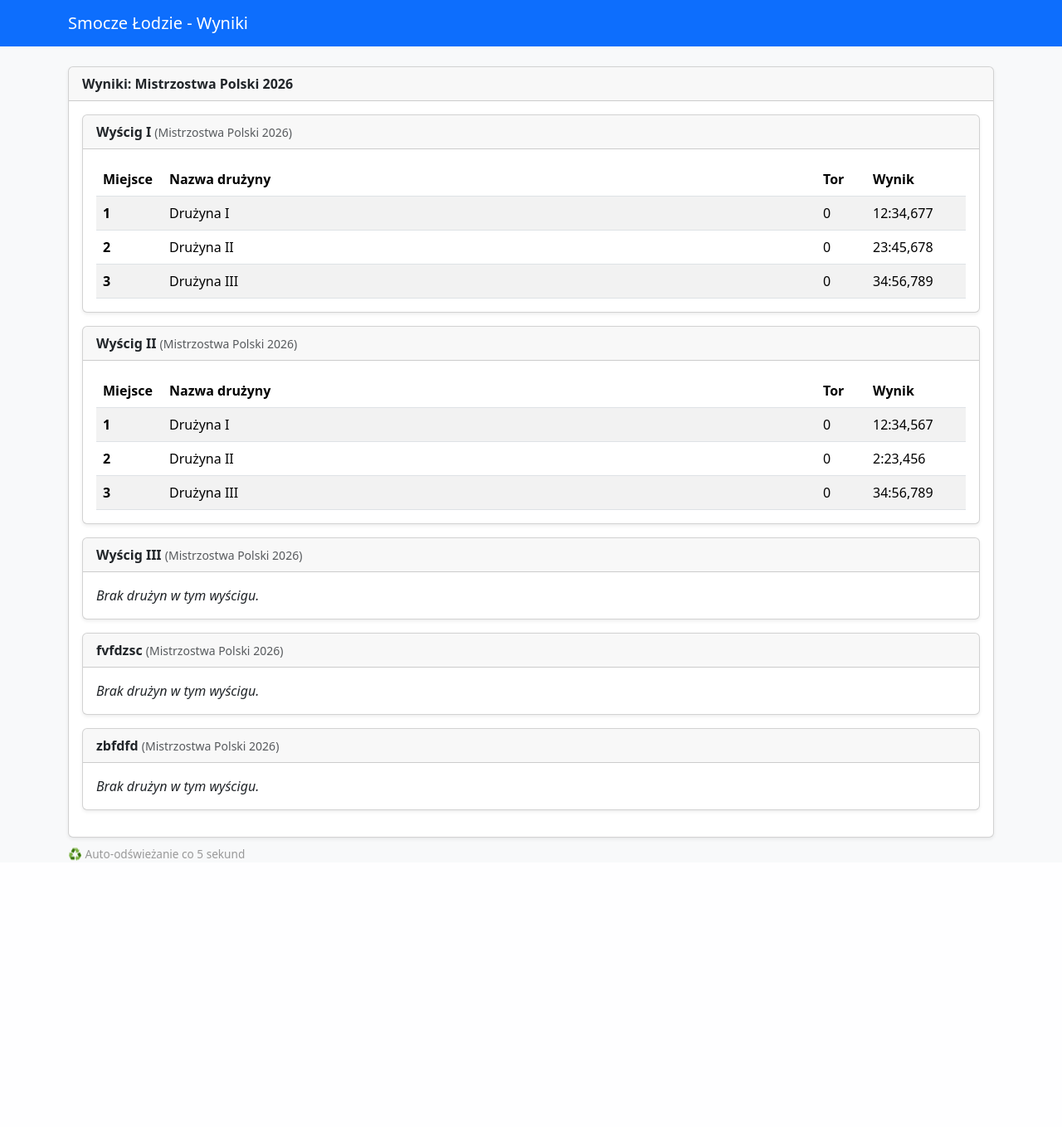
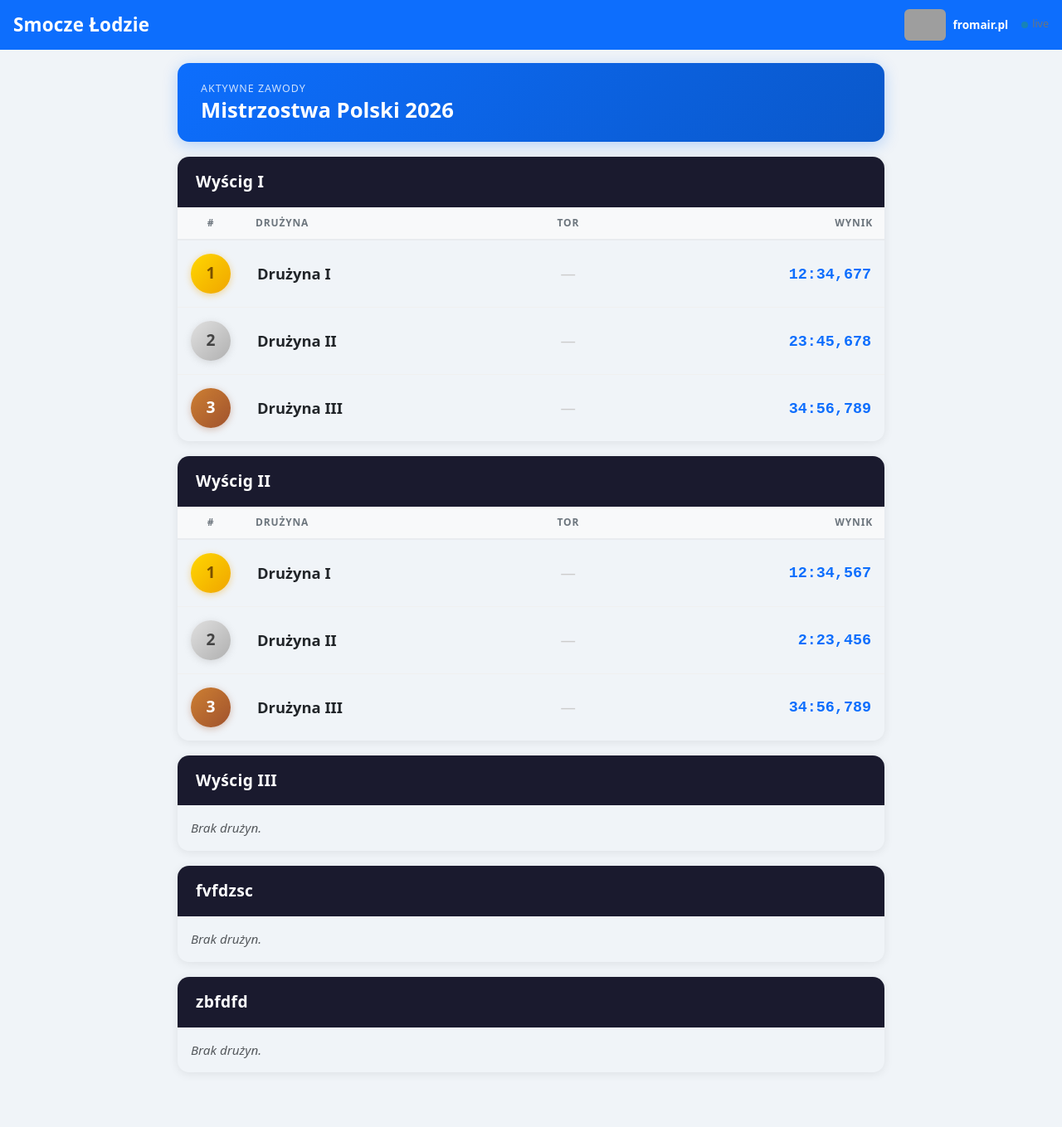
Before and after one commit to IgnacyChrzastowski/Smocze_lodzie-wyniki, a PHP site: page / in a window 1280 px wide. Shown: the whole page at 83% size. Before the commit the page ends 1038 px from the top, so only its background shows below. Run offline with PHP 8.4, Linux system fonts and the light colour scheme; data comes from the database, SQL or seed files in the repository; grey boxes are pictures that could not be loaded.

Commit message:
Prezentation page update (index.html)

```diff
--- a/ajax_get_results.php
+++ b/ajax_get_results.php
@@ -1,14 +1,14 @@
 <?php
 require_once "config.php";
 
-// Pobierz id zawodów z query string (opcjonalnie) LUB z cookies
+// Pobierz zawody_id z GET lub ustawień
 $zawody_id = isset($_GET['zawody_id']) ? (int)$_GET['zawody_id'] : 0;
 
 if ($zawody_id === 0 && isset($_COOKIE['zawody_prezentacyjne'])) {
     $zawody_id = (int)$_COOKIE['zawody_prezentacyjne'];
 }
 
-// zapytanie do bazy
+// Zapytanie do bazy
 if ($zawody_id > 0) {
     $res = $conn->query("
         SELECT w.id AS id, w.nazwa AS nazwa_w, w.id_zawodow, z.nazwa AS nazwa_z
@@ -34,7 +34,7 @@ if ($res) {
     $res->free();
 }
 
-// pobierz drużyny pogrupowane po id_wyscigu (z polem tor)
+// Pobierz drużyny
 $druzyny_by_wyscig = [];
 $res3 = $conn->query("SELECT id, nazwa, wynik, tor, miejsce, id_wyscigu FROM druzyny ORDER BY id_wyscigu ASC, miejsce ASC");
 if ($res3) {
@@ -50,41 +50,52 @@ if ($res3) {
 
 // HTML output
 if (count($wyscigi) === 0) {
-    echo '<div class="card-body"><em>Brak wyścigów dla wybranego kryterium.</em></div>';
+    echo '<div class="empty-state"><div>Brak wyścigów do wyświetlenia.</div></div>';
 } else {
     foreach ($wyscigi as $w) {
-        echo '<div class="card shadow-sm mb-3">';
-        echo '<div class="card-header">';
-        echo '<strong>' . htmlspecialchars($w['nazwa_w']) . '</strong>';
-        echo ' <small class="text-muted">(' . htmlspecialchars(isset($w['nazwa_z']) ? $w['nazwa_z'] : '—') . ')</small>';
-        echo '</div>';
-        echo '<div class="card-body">';
+        echo '<div class="race-card">';
+        echo '<div class="race-title">' . htmlspecialchars($w['nazwa_w']) . '</div>';
 
         $teams = isset($druzyny_by_wyscig[(int)$w['id']]) ? $druzyny_by_wyscig[(int)$w['id']] : [];
         if (count($teams) === 0) {
-            echo '<em>Brak drużyn w tym wyścigu.</em>';
+            echo '<div class="px-3 py-3 text-muted" style="font-size:.95rem"><em>Brak drużyn.</em></div>';
         } else {
-            echo '<table class="table table-striped mb-0">';
-            echo '<thead>';
-            echo '<tr><th style="width:80px">Miejsce</th><th>Nazwa drużyny</th><th style="width:60px">Tor</th><th style="width:120px">Wynik</th></tr>';
-            echo '</thead>';
-            echo '<tbody>';
+            echo '<table class="results-table">';
+            echo '<thead><tr>';
+            echo '<th style="width:56px;text-align:center">#</th>';
+            echo '<th>Drużyna</th>';
+            echo '<th style="width:60px;text-align:center">Tor</th>';
+            echo '<th style="text-align:right">Wynik</th>';
+            echo '</tr></thead><tbody>';
             foreach ($teams as $t) {
-                $wynik = $t['wynik'];
-                $tor = $t['tor'];
                 $miejsce = (int)$t['miejsce'];
+                $wynik   = $t['wynik'];
+                $tor     = $t['tor'];
                 $nazwa_t = htmlspecialchars($t['nazwa']);
+
+                // klasa medalu
+                $medal = '';
+                if ($miejsce === 1) $medal = 'gold';
+                elseif ($miejsce === 2) $medal = 'silver';
+                elseif ($miejsce === 3) $medal = 'bronze';
+
                 echo '<tr>';
-                echo '<td><strong>' . $miejsce . '</strong></td>';
-                echo '<td>' . $nazwa_t . '</td>';
-                echo '<td>' . ($tor !== null && $tor !== '' ? htmlspecialchars($tor) : '—') . '</td>';
-                echo '<td>' . ($wynik !== null && $wynik !== '' ? htmlspecialchars($wynik) : '—') . '</td>';
+                echo '<td style="text-align:center"><span class="place-badge ' . $medal . '">' . $miejsce . '</span></td>';
+                echo '<td><span class="team-name">' . $nazwa_t . '</span></td>';
+                echo '<td style="text-align:center">';
+                echo ($tor !== null && $tor !== '' && (int)$tor > 0)
+                    ? '<span class="lane-badge">' . (int)$tor . '</span>'
+                    : '<span style="color:#ccc">—</span>';
+                echo '</td>';
+                echo '<td style="text-align:right">';
+                echo ($wynik !== null && $wynik !== '')
+                    ? '<span class="result-time">' . htmlspecialchars($wynik) . '</span>'
+                    : '<span class="result-time empty">—</span>';
+                echo '</td>';
                 echo '</tr>';
             }
-            echo '</tbody>';
-            echo '</table>';
+            echo '</tbody></table>';
         }
-        echo '</div>';
         echo '</div>';
     }
 }
--- a/index.php
+++ b/index.php
@@ -34,40 +34,205 @@ if ($zawody_id > 0) {
 <head>
     <meta charset="utf-8">
     <title>Wyniki Smoczych Łodzi</title>
+    <meta name="viewport" content="width=device-width, initial-scale=1">
     <link href="https://cdn.jsdelivr.net/npm/bootstrap@5.3.2/dist/css/bootstrap.min.css" rel="stylesheet">
     <style>
-        #resultsContainer { min-height: 300px; }
-        .refresh-indicator { font-size: 0.85rem; color: #999; margin-top: 10px; }
+        :root {
+            --font-base: clamp(1.05rem, 2.5vw, 1.25rem);
+        }
+
+        body {
+            font-size: var(--font-base);
+            background: #f0f4f8;
+        }
+
+        /* ── Navbar ── */
+        .navbar-brand {
+            font-size: clamp(1.1rem, 3vw, 1.4rem);
+            font-weight: 700;
+            letter-spacing: .01em;
+        }
+        .refresh-pill {
+            font-size: 0.78rem;
+            color: #6c757d;
+            display: flex;
+            align-items: center;
+            gap: 5px;
+        }
+        .refresh-dot {
+            width: 8px; height: 8px;
+            border-radius: 50%;
+            background: #28a745;
+            animation: pulse 2s infinite;
+            flex-shrink: 0;
+        }
+        @keyframes pulse {
+            0%, 100% { opacity: 1; }
+            50%       { opacity: .3; }
+        }
+
+        /* ── Nagłówek zawodów ── */
+        .zawody-header {
+            background: linear-gradient(135deg, #0d6efd 0%, #0a58ca 100%);
+            color: #fff;
+            border-radius: 14px;
+            padding: clamp(14px, 3vw, 22px) clamp(16px, 4vw, 28px);
+            margin-bottom: 18px;
+            box-shadow: 0 4px 18px rgba(13,110,253,.25);
+        }
+        .zawody-header .label {
+            font-size: .78rem;
+            text-transform: uppercase;
+            letter-spacing: .08em;
+            opacity: .8;
+            margin-bottom: 2px;
+        }
+        .zawody-header .nazwa {
+            font-size: clamp(1.15rem, 3.5vw, 1.6rem);
+            font-weight: 700;
+            line-height: 1.2;
+        }
+
+        /* ── Karta wyścigu ── */
+        .race-card {
+            border: none;
+            border-radius: 14px;
+            box-shadow: 0 2px 12px rgba(0,0,0,.08);
+            overflow: hidden;
+            margin-bottom: 18px;
+        }
+        .race-card .race-title {
+            background: #1a1a2e;
+            color: #fff;
+            font-size: clamp(1rem, 2.8vw, 1.2rem);
+            font-weight: 700;
+            padding: clamp(10px, 2.5vw, 16px) clamp(14px, 3vw, 22px);
+            letter-spacing: .02em;
+        }
+
+        /* ── Tabela wyników ── */
+        .results-table {
+            width: 100%;
+            border-collapse: collapse;
+            font-size: clamp(1rem, 2.6vw, 1.15rem);
+        }
+        .results-table th {
+            background: #f8f9fa;
+            font-size: .75rem;
+            font-weight: 700;
+            text-transform: uppercase;
+            letter-spacing: .07em;
+            color: #6c757d;
+            padding: 10px 14px;
+            border-bottom: 2px solid #e9ecef;
+        }
+        .results-table td {
+            padding: clamp(10px, 2.5vw, 16px) clamp(10px, 2.5vw, 16px);
+            border-bottom: 1px solid #f0f0f0;
+            vertical-align: middle;
+        }
+        .results-table tr:last-child td { border-bottom: none; }
+        .results-table tr:hover { background: #f7f9ff; }
+
+        /* Miejsce - duży kolorowy badge */
+        .place-badge {
+            display: inline-flex;
+            align-items: center;
+            justify-content: center;
+            width: clamp(36px, 7vw, 48px);
+            height: clamp(36px, 7vw, 48px);
+            border-radius: 50%;
+            font-weight: 800;
+            font-size: clamp(1rem, 2.5vw, 1.2rem);
+            background: #e9ecef;
+            color: #495057;
+            flex-shrink: 0;
+        }
+        .place-badge.gold   { background: linear-gradient(135deg,#ffd700,#f0a500); color:#7a5000; box-shadow:0 2px 8px rgba(240,165,0,.4); }
+        .place-badge.silver { background: linear-gradient(135deg,#e0e0e0,#b0b0b0); color:#444; box-shadow:0 2px 8px rgba(150,150,150,.3); }
+        .place-badge.bronze { background: linear-gradient(135deg,#cd7f32,#a0522d); color:#fff; box-shadow:0 2px 8px rgba(160,82,45,.35); }
+
+        /* Nazwa drużyny */
+        .team-name {
+            font-weight: 600;
+            font-size: clamp(1rem, 2.6vw, 1.15rem);
+            line-height: 1.3;
+        }
+
+        /* Wynik - monospace, wyróżniony */
+        .result-time {
+            font-family: 'Courier New', Courier, monospace;
+            font-size: clamp(1rem, 2.6vw, 1.15rem);
+            font-weight: 700;
+            color: #0d6efd;
+            white-space: nowrap;
+        }
+        .result-time.empty { color: #adb5bd; font-weight: 400; font-style: italic; font-family: inherit; }
+
+        /* Tor */
+        .lane-badge {
+            display: inline-block;
+            background: #e8f0fe;
+            color: #3a5fc8;
+            border-radius: 6px;
+            padding: 2px 9px;
+            font-size: .8rem;
+            font-weight: 600;
+        }
+
+        /* Brak wyścigów */
+        .empty-state {
+            text-align: center;
+            padding: 48px 20px;
+            color: #adb5bd;
+            font-size: 1rem;
+        }
+
+        /* Logo Fromair */
+        .fromair-logo {
+            height: 38px;
+            width: auto;
+            border-radius: 6px;
+        }
+
+        #resultsContainer { min-height: 200px; }
     </style>
 </head>
-<body class="bg-light">
+<body>
 
-<nav class="navbar navbar-expand-lg navbar-dark bg-primary mb-4">
-    <div class="container">
-        <a class="navbar-brand" href="index.php">Smocze Łodzie - Wyniki</a>
+<nav class="navbar navbar-dark bg-primary px-3 py-2 d-flex justify-content-between align-items-center">
+    <a class="navbar-brand mb-0" href="index.php">Smocze Łodzie</a>
+    <div class="d-flex align-items-center gap-3">
+        <a href="https://fromair.pl/" target="_blank" rel="noopener"
+           class="d-flex align-items-center gap-2 text-decoration-none"
+           title="Fromair.pl - Twoje Wydarzenie W Lepszym Wymiarze">
+            <img src="https://fromair.pl/wp-content/uploads/2025/02/Logo_bez_ta_Obszar_roboczy_1-120x120.png"
+                 alt="Fromair.pl" class="fromair-logo">
+            <span style="color:#fff; font-size: clamp(0.7rem, 2vw, 0.85rem); line-height:1.25; max-width:110px;">
+                <strong>fromair.pl</strong><br>
+            </span>
+        </a>
+        <div class="refresh-pill">
+            <span class="refresh-dot"></span> live
+        </div>
     </div>
 </nav>
 
-<div class="container">
-    <div class="row gy-4">
-        <div class="col-12">
-            <div class="card shadow-sm">
-                <div class="card-header">
-                    <strong>Wyniki: <span id="zawodyNazwa"><?php echo htmlspecialchars($nazwa_zawodow ?: 'Ładowanie...'); ?></span></strong>
-                </div>
-                <div id="resultsContainer" class="card-body">
-                    <div class="text-center">
-                        <div class="spinner-border text-primary" role="status">
-                            <span class="visually-hidden">Ładowanie...</span>
-                        </div>
-                    </div>
-                </div>
-            </div>
-            <div class="refresh-indicator">
-                ♻️ Auto-odświeżanie co 5 sekund
+<div class="container-fluid px-3 px-md-4 pt-3 pb-5" style="max-width:900px;">
+
+    <div class="zawody-header">
+        <div class="label">Aktywne zawody</div>
+        <div class="nazwa" id="zawodyNazwa"><?php echo htmlspecialchars($nazwa_zawodow ?: 'Ładowanie...'); ?></div>
+    </div>
+
+    <div id="resultsContainer">
+        <div class="text-center pt-5">
+            <div class="spinner-border text-primary" role="status">
+                <span class="visually-hidden">Ładowanie...</span>
             </div>
         </div>
     </div>
+
 </div>
 
 <script src="https://cdn.jsdelivr.net/npm/bootstrap@5.3.2/dist/js/bootstrap.bundle.min.js"></script>
```
